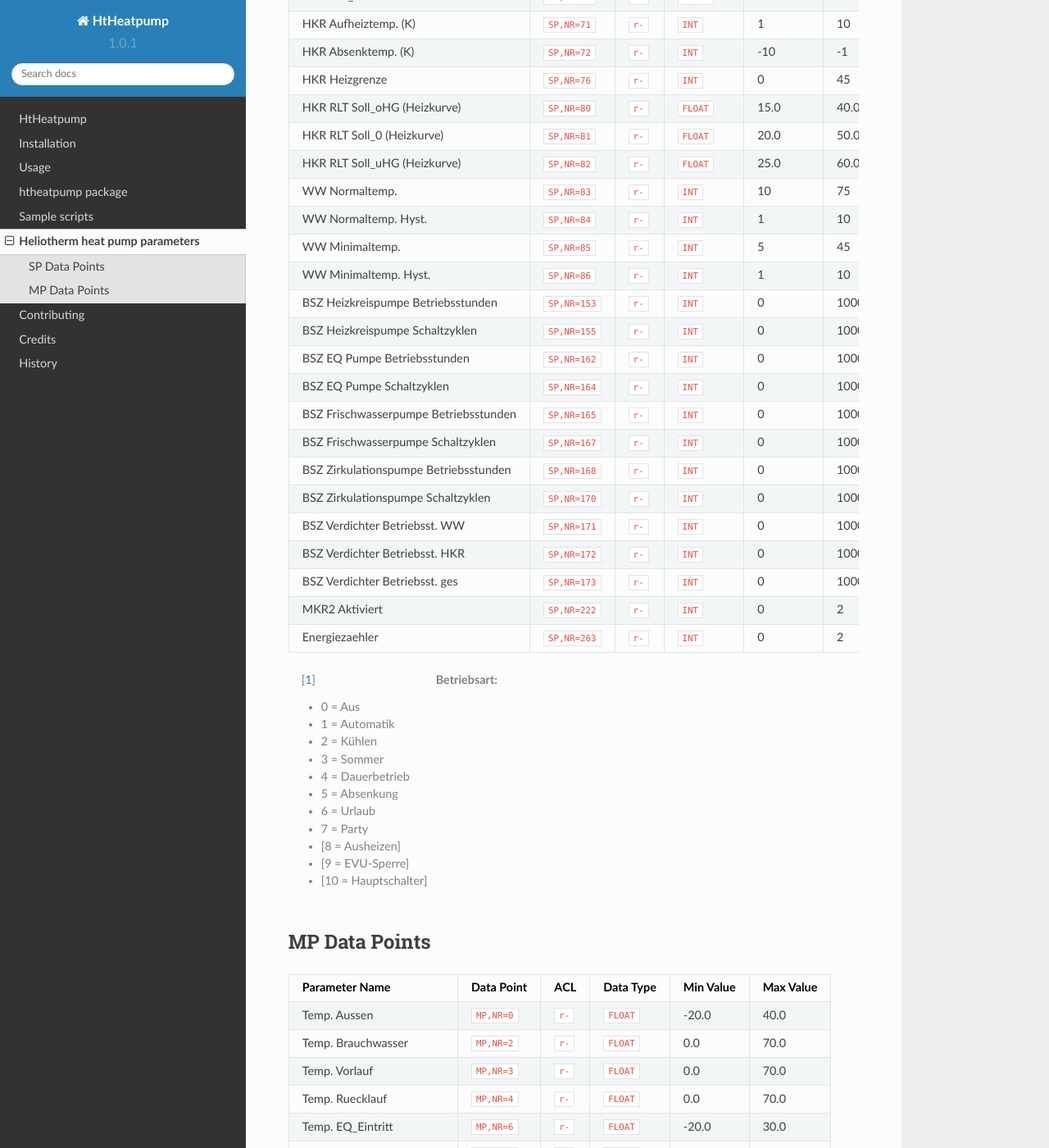
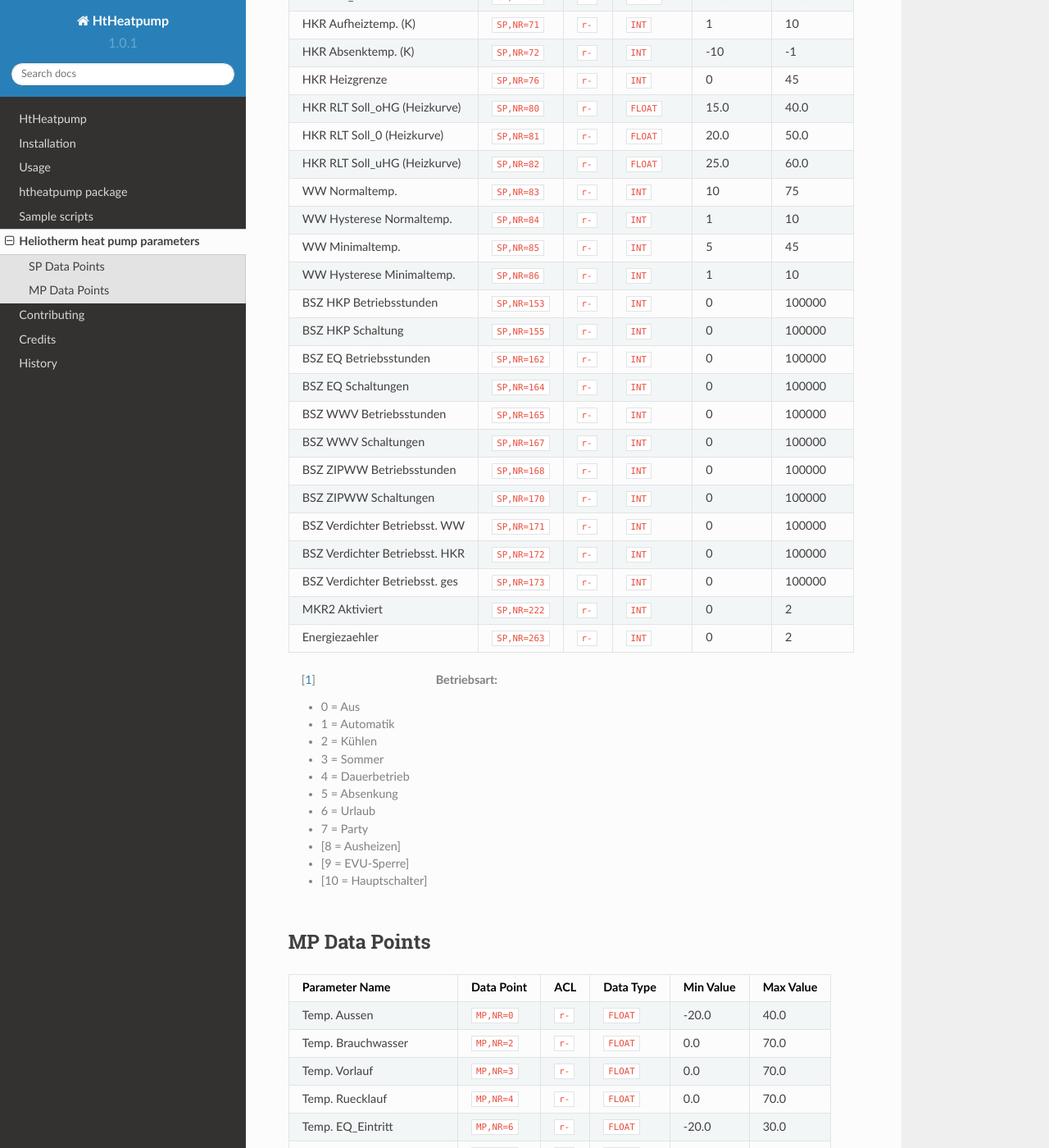
Before and after one commit to dstrigl/htheatpump, a Sphinx documentation site: the page built from docs/htparams.rst, in a window 1280 px wide and 1400 px high, scrolled down 574 px. Shown: the whole window at 82% size. Built offline with Sphinx 7.4.7 and the Read the Docs theme 2.0.0, drawn with Linux system fonts in a browser that asks for light colours; some of the changed text lies outside the part shown.

Commit message:
! fixed some wrong param names

```diff
--- a/docs/htparams.rst
+++ b/docs/htparams.rst
@@ -41,27 +41,27 @@ SP Data Points
 +-----------------------------------------+-----------------+---------+-------------+----------------+----------------+
 | WW Normaltemp.                          | ``SP,NR=83``    | ``r-``  | ``INT``     |  10            |  75            |
 +-----------------------------------------+-----------------+---------+-------------+----------------+----------------+
-| WW Normaltemp. Hyst.                    | ``SP,NR=84``    | ``r-``  | ``INT``     |  1             |  10            |
+| WW Hysterese Normaltemp.                | ``SP,NR=84``    | ``r-``  | ``INT``     |  1             |  10            |
 +-----------------------------------------+-----------------+---------+-------------+----------------+----------------+
 | WW Minimaltemp.                         | ``SP,NR=85``    | ``r-``  | ``INT``     |  5             |  45            |
 +-----------------------------------------+-----------------+---------+-------------+----------------+----------------+
-| WW Minimaltemp. Hyst.                   | ``SP,NR=86``    | ``r-``  | ``INT``     |  1             |  10            |
+| WW Hysterese Minimaltemp.               | ``SP,NR=86``    | ``r-``  | ``INT``     |  1             |  10            |
 +-----------------------------------------+-----------------+---------+-------------+----------------+----------------+
-| BSZ Heizkreispumpe Betriebsstunden      | ``SP,NR=153``   | ``r-``  | ``INT``     |  0             |  100000        |
+| BSZ HKP Betriebsstunden                 | ``SP,NR=153``   | ``r-``  | ``INT``     |  0             |  100000        |
 +-----------------------------------------+-----------------+---------+-------------+----------------+----------------+
-| BSZ Heizkreispumpe Schaltzyklen         | ``SP,NR=155``   | ``r-``  | ``INT``     |  0             |  100000        |
+| BSZ HKP Schaltung                       | ``SP,NR=155``   | ``r-``  | ``INT``     |  0             |  100000        |
 +-----------------------------------------+-----------------+---------+-------------+----------------+----------------+
-| BSZ EQ Pumpe Betriebsstunden            | ``SP,NR=162``   | ``r-``  | ``INT``     |  0             |  100000        |
+| BSZ EQ Betriebsstunden                  | ``SP,NR=162``   | ``r-``  | ``INT``     |  0             |  100000        |
 +-----------------------------------------+-----------------+---------+-------------+----------------+----------------+
-| BSZ EQ Pumpe Schaltzyklen               | ``SP,NR=164``   | ``r-``  | ``INT``     |  0             |  100000        |
+| BSZ EQ Schaltungen                      | ``SP,NR=164``   | ``r-``  | ``INT``     |  0             |  100000        |
 +-----------------------------------------+-----------------+---------+-------------+----------------+----------------+
-| BSZ Frischwasserpumpe Betriebsstunden   | ``SP,NR=165``   | ``r-``  | ``INT``     |  0             |  100000        |
+| BSZ WWV Betriebsstunden                 | ``SP,NR=165``   | ``r-``  | ``INT``     |  0             |  100000        |
 +-----------------------------------------+-----------------+---------+-------------+----------------+----------------+
-| BSZ Frischwasserpumpe Schaltzyklen      | ``SP,NR=167``   | ``r-``  | ``INT``     |  0             |  100000        |
+| BSZ WWV Schaltungen                     | ``SP,NR=167``   | ``r-``  | ``INT``     |  0             |  100000        |
 +-----------------------------------------+-----------------+---------+-------------+----------------+----------------+
-| BSZ Zirkulationspumpe Betriebsstunden   | ``SP,NR=168``   | ``r-``  | ``INT``     |  0             |  100000        |
+| BSZ ZIPWW Betriebsstunden               | ``SP,NR=168``   | ``r-``  | ``INT``     |  0             |  100000        |
 +-----------------------------------------+-----------------+---------+-------------+----------------+----------------+
-| BSZ Zirkulationspumpe Schaltzyklen      | ``SP,NR=170``   | ``r-``  | ``INT``     |  0             |  100000        |
+| BSZ ZIPWW Schaltungen                   | ``SP,NR=170``   | ``r-``  | ``INT``     |  0             |  100000        |
 +-----------------------------------------+-----------------+---------+-------------+----------------+----------------+
 | BSZ Verdichter Betriebsst. WW           | ``SP,NR=171``   | ``r-``  | ``INT``     |  0             |  100000        |
 +-----------------------------------------+-----------------+---------+-------------+----------------+----------------+
```
Also changed, not shown: other parts of docs/htparams.rst (+1 -1 lines).
